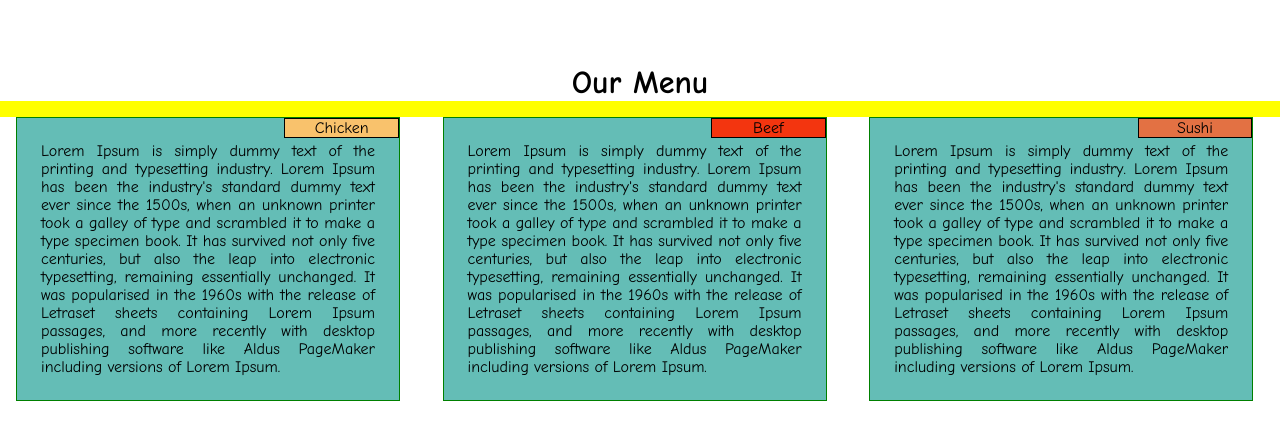
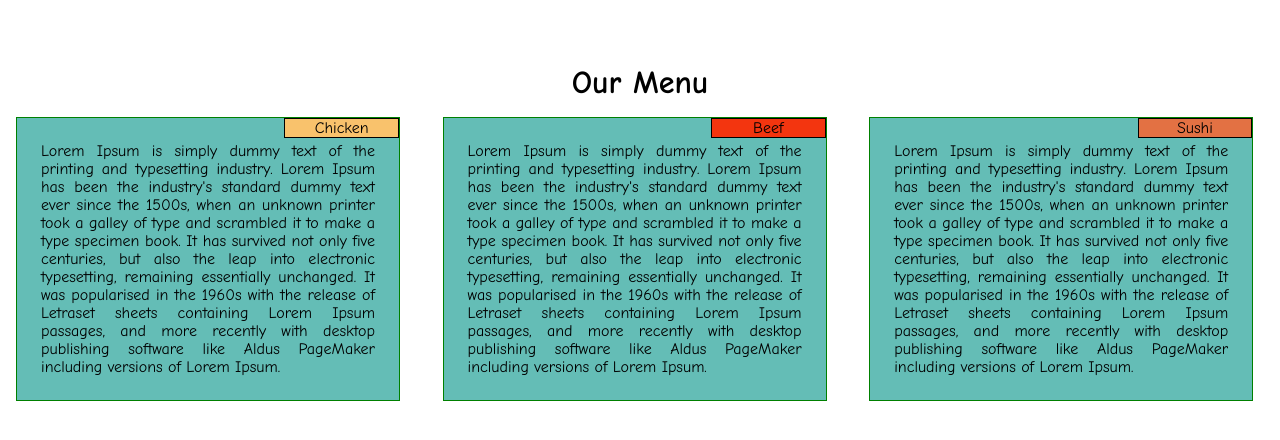
Before and after one commit to xboc/coursera, a plain HTML site: page module2-solution/index.html in a window 1280 px wide. Drawn offline with Linux system fonts and the light colour scheme.

Commit message:
Update stylesheet.css

```diff
--- a/module2-solution/css/stylesheet.css
+++ b/module2-solution/css/stylesheet.css
@@ -16,9 +16,7 @@ p {
 }
 
 .row {
-    background-color : yellow;
     position:relative;
-    height:1em;
 }
 
 .title {
```
